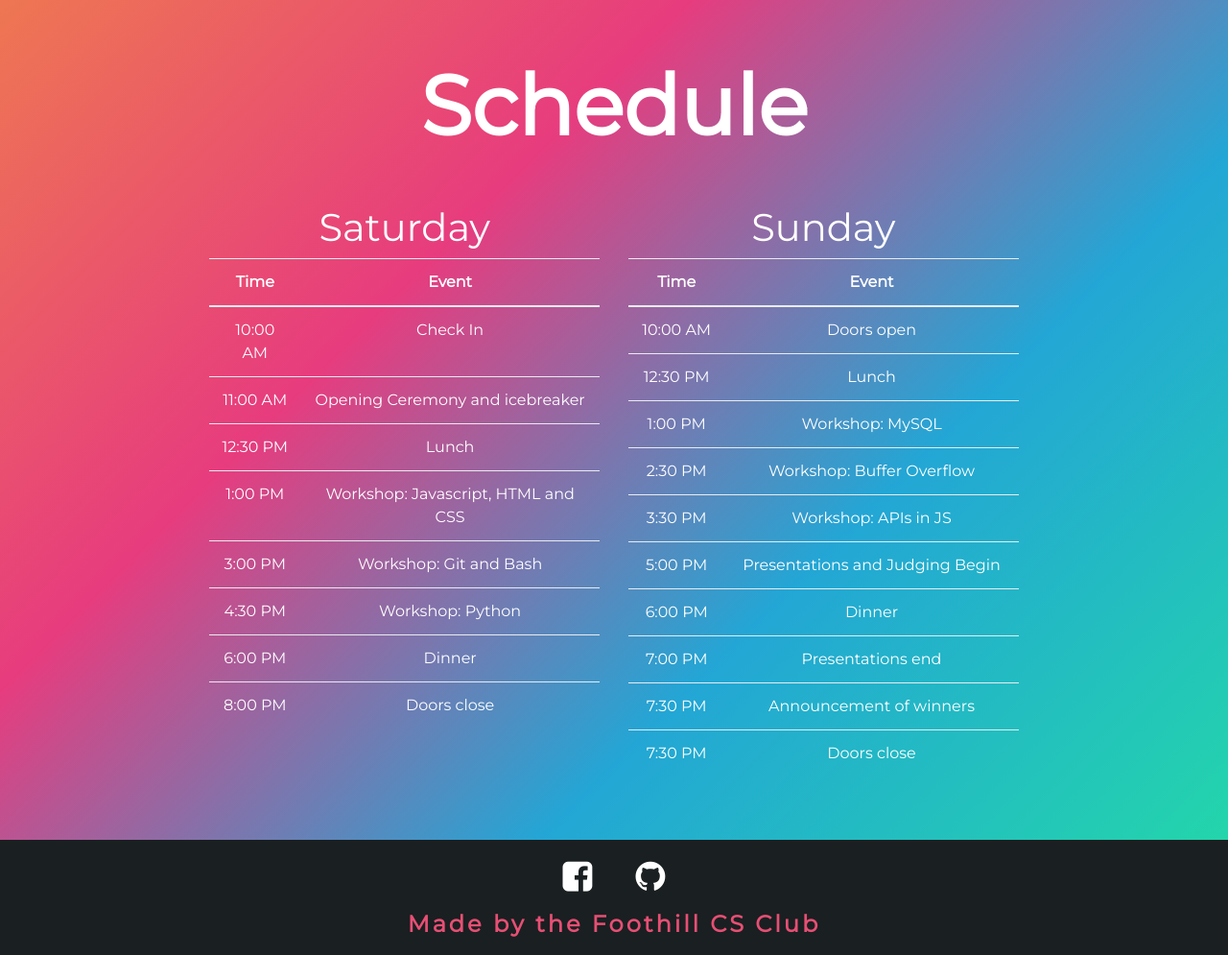
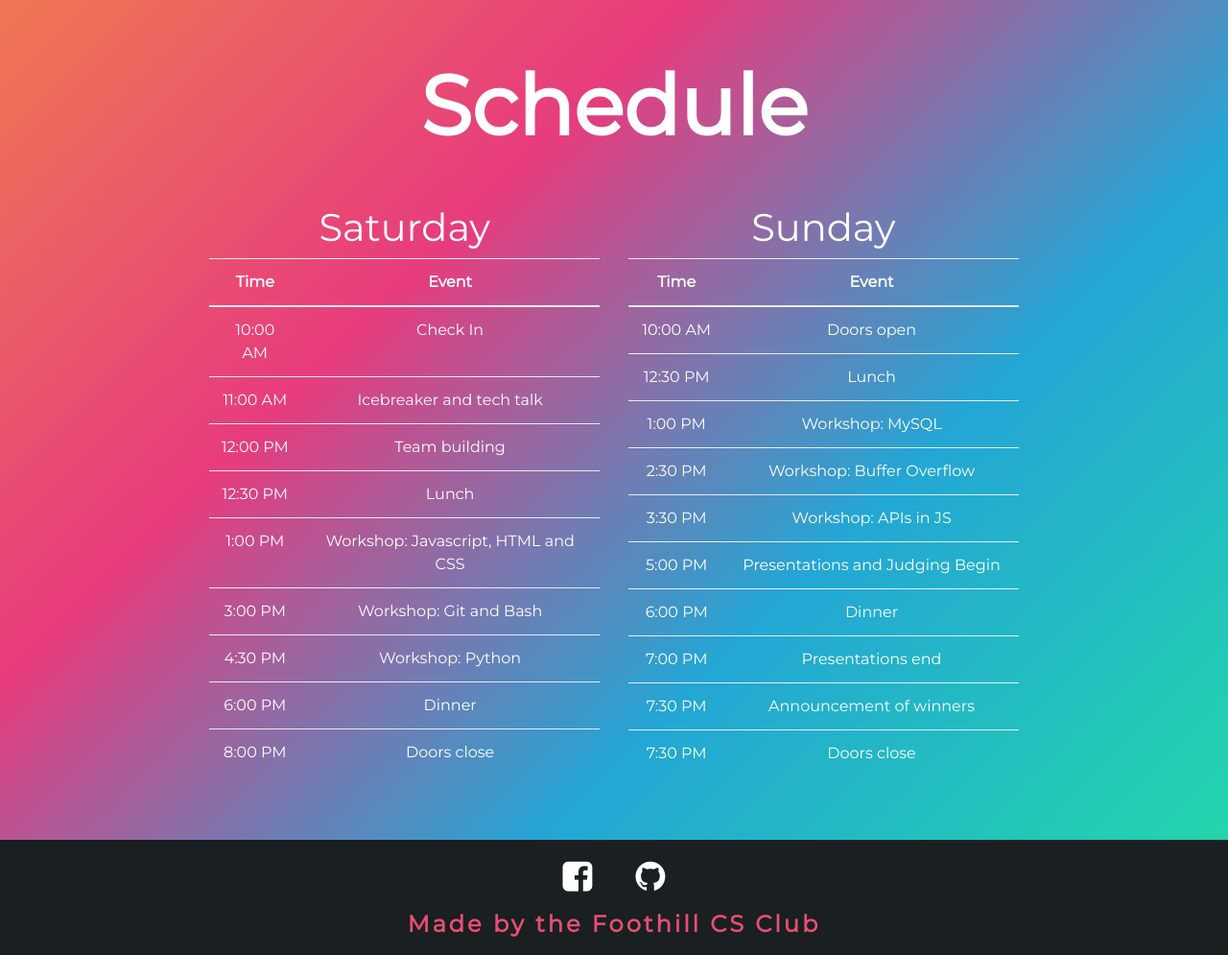
Before and after one commit to FoothillCSClub/CodingWeekends, a Django app: page /Q2_2018 in a window 1280 px wide. Shown: the part 1878-2873 px from the top of that part at 96% size. Run offline with Django 3.2, Linux system fonts and the light colour scheme; the page is wider than the window, and the part outside it is not shown; some libraries are stand-ins or nearby versions.

Commit message:
Fix to schedule

```diff
--- a/home/templates/quarters/Q2_2018.html
+++ b/home/templates/quarters/Q2_2018.html
@@ -147,7 +147,11 @@
                             </tr>
                             <tr>
                                 <td>11:00 AM</td>
-                                <td>Opening Ceremony and icebreaker</td>
+                                <td>Icebreaker and tech talk</td>
+                            </tr>
+                            <tr>
+                                <td>12:00 PM</td>
+                                <td>Team building</td>
                             </tr>
                             <tr>
                                 <td>12:30 PM</td>
```
